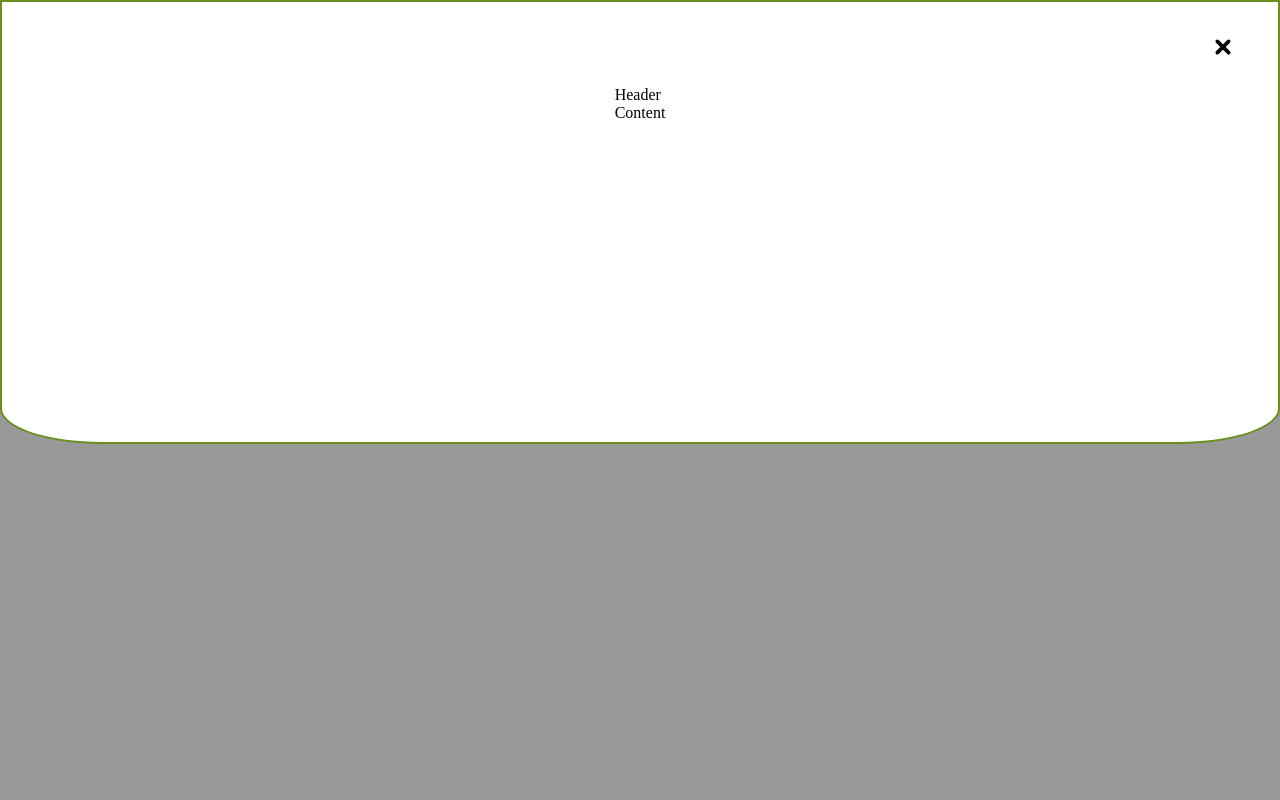
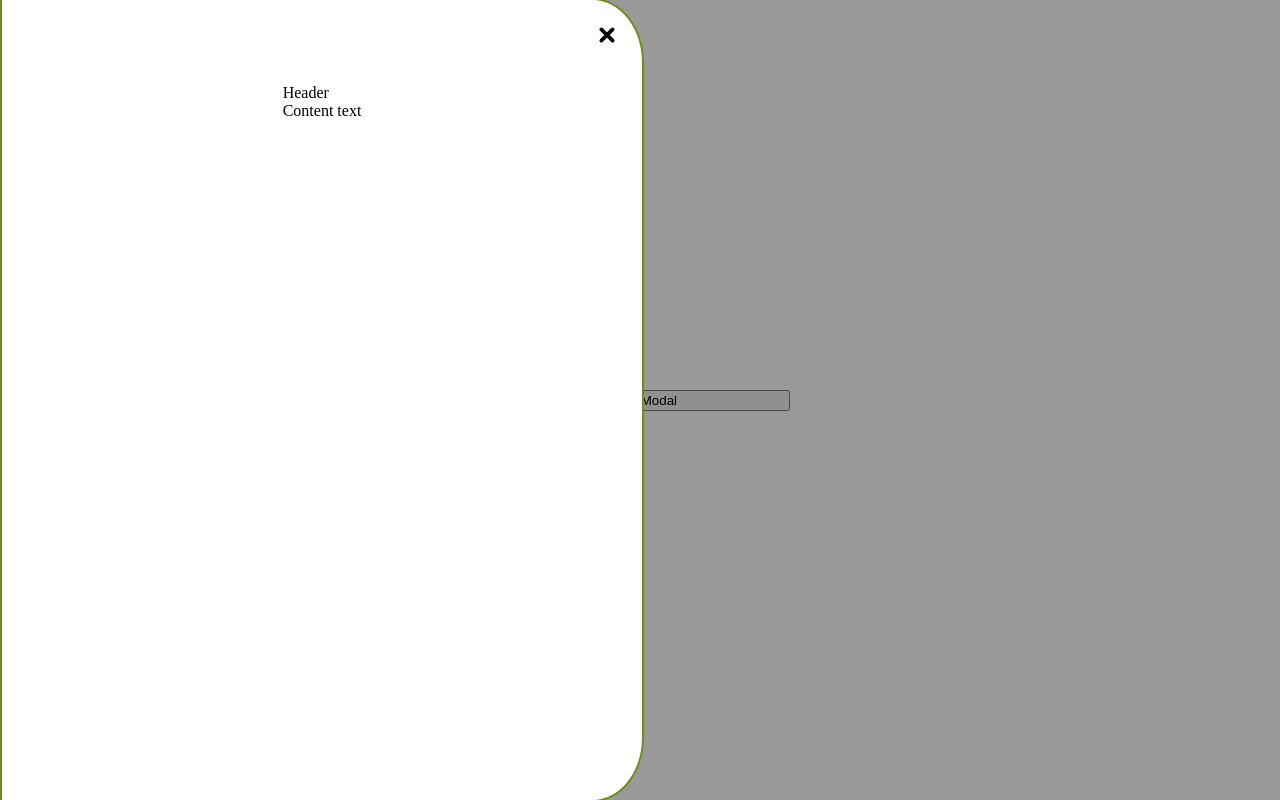
Before and after one commit to 111LegendaryDude111/Ui_Library, a React (Vite) app: page / in a window 1280 px wide. Both pictures are taken after a click on the button "OpenModal". Built offline with nearby package versions, Linux system fonts and the light colour scheme.

Commit message:
add left position

```diff
--- a/src/App.tsx
+++ b/src/App.tsx
@@ -30,7 +30,9 @@ function App() {
       <Modal
         onClose={modalHandler}
         isVisible={isVisible}
-        modalPosition={ModalPosition.top}
+        modalPosition={ModalPosition.left}
+        header={"Header"}
+        content={<span>Content text</span>}
       />
     </div>
   );
--- a/src/Modal/Modal.tsx
+++ b/src/Modal/Modal.tsx
@@ -7,19 +7,28 @@ type ModalProps = {
   isVisible: boolean;
   onClose: VoidFunction;
   modalPosition?: ModalPosition;
+  header: JSX.Element | string;
+  content: JSX.Element;
 };
 
 export const Modal: FC<ModalProps> = ({
   onClose,
   isVisible,
   modalPosition = ModalPosition.center,
+  header,
+  content,
 }) => {
   return (
     <>
       {isVisible && (
         <div>
           {createPortal(
-            <ModalContent onClose={onClose} modalPosition={modalPosition} />,
+            <ModalContent
+              onClose={onClose}
+              modalPosition={modalPosition}
+              header={header}
+              content={content}
+            />,
             document.getElementById("root")!,
             "modal"
           )}
--- a/src/Modal/components/ModalContents.tsx
+++ b/src/Modal/components/ModalContents.tsx
@@ -6,11 +6,15 @@ import { ModalPosition } from "../types";
 type ModalContentProps = {
   onClose: VoidFunction;
   modalPosition?: ModalPosition;
+  header: JSX.Element | string;
+  content: JSX.Element;
 };
 
 export const ModalContent: FC<ModalContentProps> = ({
   onClose,
   modalPosition,
+  header,
+  content,
 }) => {
   const ref = useRef<null | HTMLDivElement>(null);
   useEffect(() => {
@@ -39,18 +43,23 @@ export const ModalContent: FC<ModalContentProps> = ({
     switch (position) {
       case ModalPosition.bottom:
         return {
-          content: styles.bottomModal,
+          contentStyle: styles.bottomModal,
           wrapper: styles.bottomModalWrapper,
         };
-      case ModalPosition.side:
+      case ModalPosition.right:
         return {
-          content: styles.sideModal,
-          wrapper: styles.sideModalWrapper,
+          contentStyle: styles.rightModal,
+          wrapper: styles.rightModalWrapper,
+        };
+      case ModalPosition.left:
+        return {
+          contentStyle: styles.lefttModal,
+          wrapper: styles.lefttModalWrapper,
         };
 
       case ModalPosition.top:
         return {
-          content: styles.topModal,
+          contentStyle: styles.topModal,
           wrapper: styles.topModalWrapper,
         };
 
@@ -62,15 +71,17 @@ export const ModalContent: FC<ModalContentProps> = ({
     }
   };
 
-  const { content, wrapper } = className(modalPosition);
+  const { contentStyle, wrapper } = className(modalPosition);
 
   return (
     <div className={wrapper} onClick={closeWrapper} ref={ref} id="Modal">
-      <div className={content}>
+      <div className={contentStyle}>
         <ModalHeader onClose={onClose} />
         <div className={styles.contentContainer}>
-          <div>Header</div>
-          <div>Content</div>
+          <div>
+            {typeof header === "string" ? <span>{header}</span> : header}
+          </div>
+          <div>{content}</div>
         </div>
       </div>
     </div>
--- a/src/Modal/components/styles.module.css
+++ b/src/Modal/components/styles.module.css
@@ -8,6 +8,7 @@
   z-index: 1;
   position: absolute;
   top: 0;
+  overflow: hidden;
 }
 
 .centerModal {
@@ -35,6 +36,7 @@
   z-index: 1;
   position: absolute;
   bottom: 0;
+  overflow: hidden;
 }
 
 .bottomModal {
@@ -51,7 +53,7 @@
   padding: 20px;
 }
 
-.sideModalWrapper {
+.rightModalWrapper {
   width: 100%;
   height: 100%;
   display: flex;
@@ -61,8 +63,9 @@
   z-index: 1;
   position: absolute;
   top: 0;
+  overflow: hidden;
 }
-.sideModal {
+.rightModal {
   border: 2px solid olivedrab;
   border-radius: 8% 0 0 8%;
   display: flex;
@@ -71,7 +74,32 @@
   height: 100%;
   width: 50%;
   background-color: white;
-  animation-name: sideModal;
+  animation-name: rightModal;
+  animation-duration: 1s;
+}
+
+.lefttModalWrapper {
+  width: 100%;
+  height: 100%;
+  display: flex;
+  justify-content: start;
+  align-items: center;
+  background-color: rgba(0, 0, 0, 0.4);
+  z-index: 1;
+  position: absolute;
+  top: 0;
+  overflow: hidden;
+}
+.lefttModal {
+  border: 2px solid olivedrab;
+  border-radius: 0 8% 8% 0;
+  display: flex;
+  align-items: center;
+  flex-direction: column;
+  height: 100%;
+  width: 50%;
+  background-color: white;
+  animation-name: lefttModal;
   animation-duration: 1s;
 }
 
@@ -108,7 +136,7 @@
   align-items: end;
   flex-direction: column;
   width: 100%;
-  padding: 10px;
+  padding: 20px;
 }
 
 .contentContainer {
@@ -124,9 +152,18 @@
   }
 }
 
-@keyframes sideModal {
+@keyframes rightModal {
   from {
     transform: translateX(200%);
+  }
+  to {
+    transform: translateX(0);
+  }
+}
+
+@keyframes lefttModal {
+  from {
+    transform: translateX(-200%);
   }
   to {
     transform: translateX(0);
--- a/src/Modal/types.ts
+++ b/src/Modal/types.ts
@@ -1,6 +1,7 @@
 export enum ModalPosition {
   center = "center",
   bottom = "bottom",
-  side = "side",
+  right = "right",
+  left = "left",
   top = "top",
 }
```
